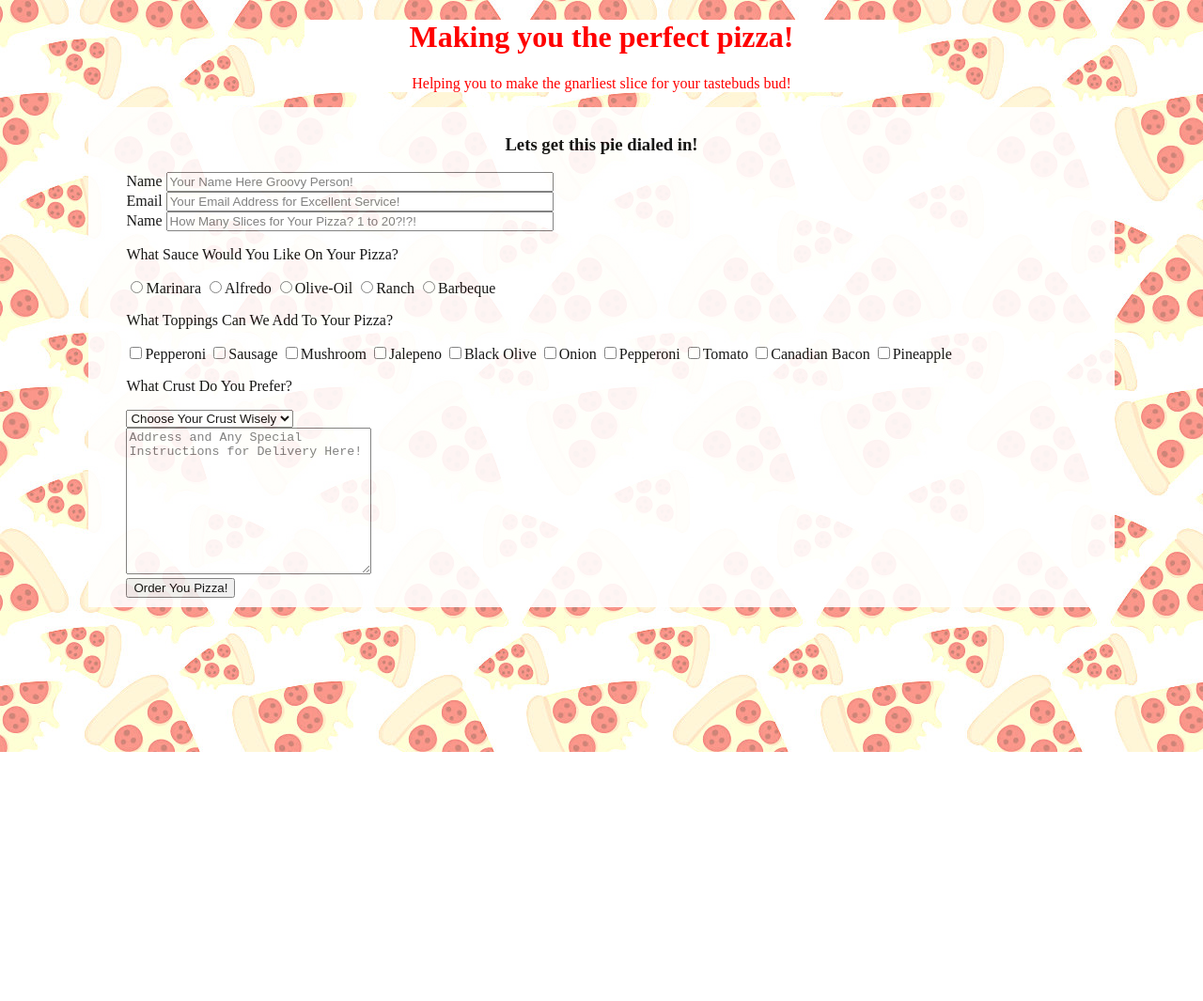
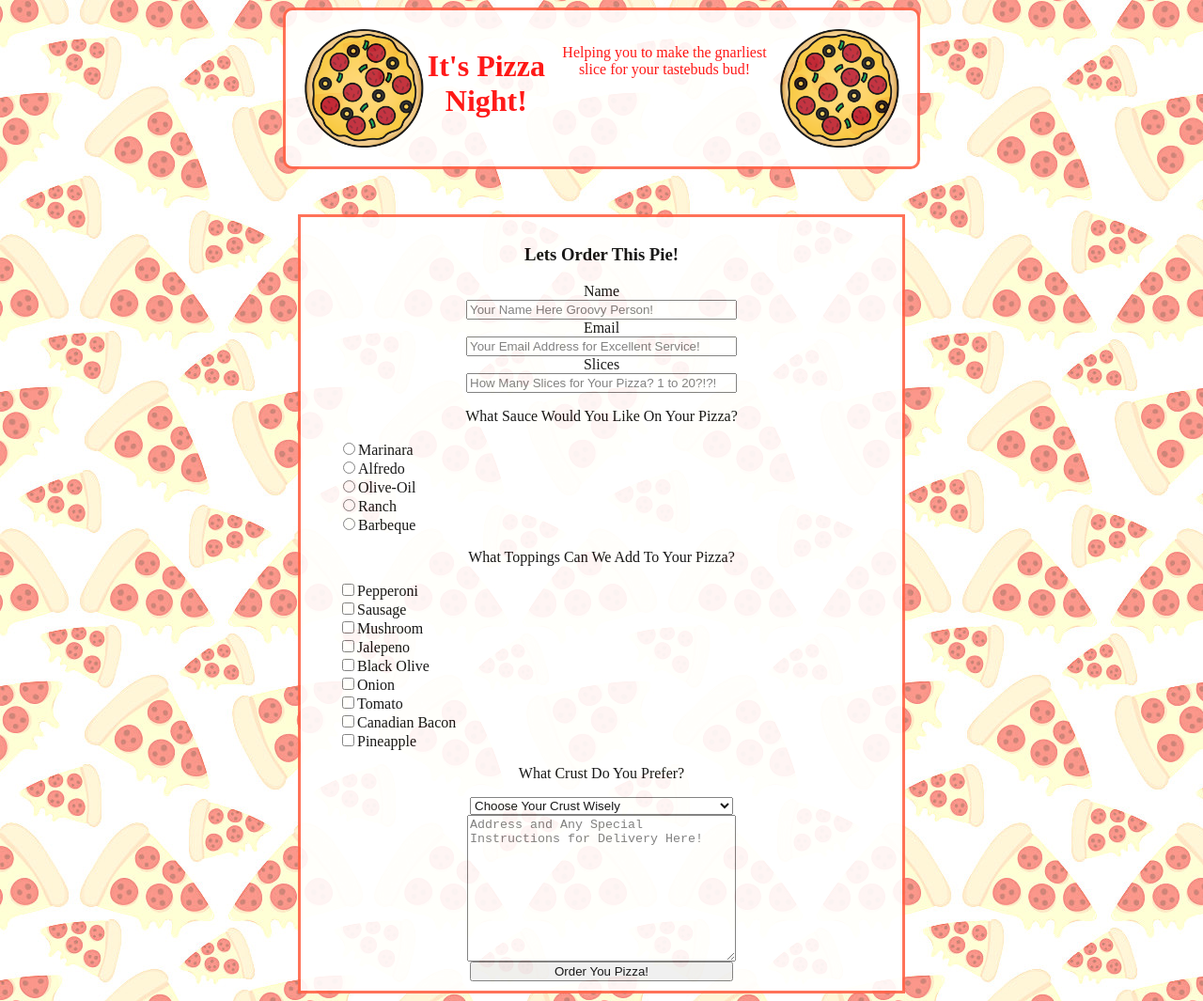
Before and after one commit to dobbe2/codeCampForm, a plain HTML site: page index.html in a window 1280 px wide. Shown: the whole page at 94% size. Before the commit the page ends 800 px from the top, so only its background shows below. Drawn offline with Linux system fonts and the light colour scheme.

Commit message:
added some styling, still working on overall layout of form and header

```diff
--- a/assets/stylesheet/styles.css
+++ b/assets/stylesheet/styles.css
@@ -1,28 +1,102 @@
 body {
+    box-sizing: border-box;
     background-image: url("../pizzaBackground.jpg");
     color: black;
 }
 
 #header {
+    display: flex;
     color:red;
     text-align: center;
     margin: auto;
     background-color: white;
     width: 50%;
-    margin: auto;
+    padding: 20px;
+    border: tomato solid 3px;
+    border-radius: 10px;
+    opacity: .9;
+}
+
+#title{
+    display: flex;
+    flex-direction: column;
+}
+
+#description{
+    display: flex;
+    flex-direction: column;
+}
+.pizzaSpin{
+    display: flex;
+    width: 20%;
+    height: 20%;
+    justify-content: space-around;
+}
+
+.rotate{
+    animation: rotation 4s infinite linear;
+}
+
+@keyframes rotation {
+    from {
+        transform: rotate(0deg);
+    }
+    to {
+        transform: rotate(359deg);
+    }
 }
 
 h3 {
     text-align: center;
+    flex-direction: column;
 }
+
+.container {
+    width: 80%;
+    max-width: 700px;
+    margin: 3rem auto 0 auto;
+}
+
+#name-label, #email-label, #number-label, #name, #email, #number, #dropdown, #delivery, #submit {
+    display: flex;
+    flex-direction: column;
+    align-items: center;
+    margin: auto;
+    width: 50%;
+}
+
 #survey-form{
     width: 80%;
     margin: auto;
     background-color: white;
     opacity: .9;
     padding: 10px 40px;
+    border: tomato solid 3px;
 }
 
-#name, #email, #number {
+#form-group {
+    margin: 0 auto 1em;
+    padding: 0.25rem;
+}
+
+#form-input{
+    display: block;
+}
+
+#label {
+    display: flex;
+    align-items: center;
+}
+
+.input-radio{
+    display: inline-block;
+}
+
+p {
+    text-align: center;
+}
+
+/* #name, #email, #number {
         width: 40%;
-}
+        margin: auto;
+} */
--- a/index.html
+++ b/index.html
@@ -3,21 +3,21 @@
 <head>
     <meta charset="UTF-8">
     <meta name="viewport" content="width=device-width, initial-scale=1.0">
-    <title>Form</title>
+    <title>Pizza!</title>
     <link rel="stylesheet" href="./assets/stylesheet/styles.css">
 </head>
 <body>
     <header id="header">
-
+    <img class="pizzaSpin rotate" src="./assets/roundPie.png" alt="pizzaPie">
 <h1 id="title">
-    Making you the perfect pizza!</h1>
+    It's Pizza Night!</h1>
 <p id="description">Helping you to make the gnarliest slice for your tastebuds bud!</p>
-
+<img class="pizzaSpin rotate" src="./assets/roundPie.png" alt="pizzaPie">
 </header>
-    <section>
+    <section class="container">
 
         <form id="survey-form">
-            <h3>Lets get this pie dialed in!</h3>
+            <h3>Lets Order This Pie!</h3>
             <!-- name -->
            <div class="form-group">
                <label id="name-label" for="name">Name</label>
@@ -32,18 +32,18 @@
 
         <!-- number input slices -->
         <div class="form-group">
-            <label id="number-label" for="slices">Name</label>
+            <label id="number-label" for="slices">Slices</label>
             <input type="number" name="slices" id="number" class="form-input" min="1" max="20" placeholder="How Many Slices for Your Pizza? 1 to 20?!?!" required />
         </div>
 
         <!-- radio buttons sauces -->
         <div class="form-group">
             <p>What Sauce Would You Like On Your Pizza?</p>
-            <label><input name="sauce" value="marinara" type="radio" class="input-radio"/>Marinara</label>
-            <label><input name="sauce" value="alfredo" type="radio" class="input-radio"/>Alfredo</label>
-            <label><input name="sauce" value="olive-oil" type="radio" class="input-radio"/>Olive-Oil</label>
-            <label><input name="sauce" value="ranch" type="radio" class="input-radio"/>Ranch</label>
-            <label><input name="sauce" value="bbq" type="radio" class="input-radio"/>Barbeque</label>
+            <label><input name="sauce" value="marinara" type="radio" class="input-radio"/>Marinara</label><br>
+            <label><input name="sauce" value="alfredo" type="radio" class="input-radio"/>Alfredo</label><br>
+            <label><input name="sauce" value="olive-oil" type="radio" class="input-radio"/>Olive-Oil</label><br>
+            <label><input name="sauce" value="ranch" type="radio" class="input-radio"/>Ranch</label><br>
+            <label><input name="sauce" value="bbq" type="radio" class="input-radio"/>Barbeque</label><br>
 
         </div>
 
@@ -51,15 +51,15 @@
 
         <div class="form-group">
             <p>What Toppings Can We Add To Your Pizza?</p>
-            <label><input value="pepperopni "type="checkbox" name="toppings" class="input-checkbox">Pepperoni</label>
-            <label><input value="sausage "type="checkbox" name="toppings" class="input-checkbox">Sausage</label>
-            <label><input value="mushrooms "type="checkbox" name="toppings" class="input-checkbox">Mushroom</label>
-            <label><input value="jalepeno "type="checkbox" name="toppings" class="input-checkbox">Jalepeno</label>
-            <label><input value="black-olive "type="checkbox" name="toppings" class="input-checkbox">Black Olive</label>
-            <label><input value="onion "type="checkbox" name="toppings" class="input-checkbox">Onion</label>            <label><input value="pepperopni "type="checkbox" name="toppings" class="input-checkbox">Pepperoni</label>
-            <label><input value="tomato "type="checkbox" name="toppings" class="input-checkbox">Tomato</label>
-            <label><input value="canadian-bacon"type="checkbox" name="toppings" class="input-checkbox">Canadian Bacon</label>
-            <label><input value="pineapple "type="checkbox" name="toppings" class="input-checkbox">Pineapple</label>
+            <label><input value="pepperopni "type="checkbox" name="toppings" class="input-checkbox">Pepperoni</label><br>
+            <label><input value="sausage "type="checkbox" name="toppings" class="input-checkbox">Sausage</label><br>
+            <label><input value="mushrooms "type="checkbox" name="toppings" class="input-checkbox">Mushroom</label><br>
+            <label><input value="jalepeno "type="checkbox" name="toppings" class="input-checkbox">Jalepeno</label><br>
+            <label><input value="black-olive "type="checkbox" name="toppings" class="input-checkbox">Black Olive</label><br>
+            <label><input value="onion "type="checkbox" name="toppings" class="input-checkbox">Onion</label><br>
+            <label><input value="tomato "type="checkbox" name="toppings" class="input-checkbox">Tomato</label><br>
+            <label><input value="canadian-bacon"type="checkbox" name="toppings" class="input-checkbox">Canadian Bacon</label><br>
+            <label><input value="pineapple "type="checkbox" name="toppings" class="input-checkbox">Pineapple</label><br>
 
         </div>
 
```
Also changed, not shown: assets/roundPie.png (added).
